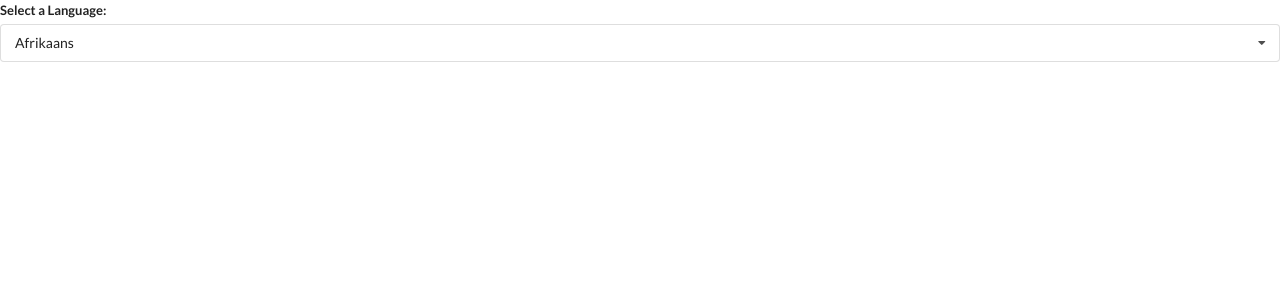
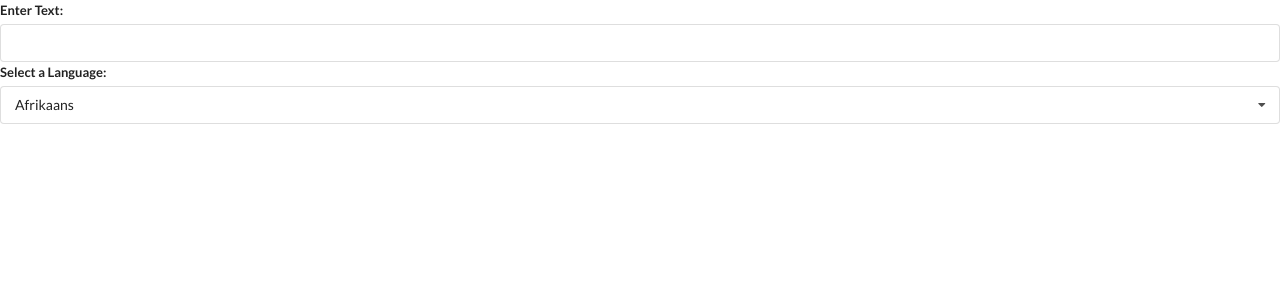
Before and after one commit to johnpospisil/react-widgets, a React (Create React App) app: page / in a window 1280 px wide. Shown: the top 300 px of the page. Built offline with nearby package versions, Linux system fonts and the light colour scheme.

Commit message:
Add the user text input field

```diff
--- a/src/App.js
+++ b/src/App.js
@@ -1,4 +1,4 @@
-import React, { useState } from "react";
+import React from "react";
 import "semantic-ui-css/semantic.min.css";
 // import Accordion from "./components/Accordion";
 // import Search from "./components/Search";
--- a/src/components/Translate.js
+++ b/src/components/Translate.js
@@ -18,8 +18,16 @@ const options = [
 
 const Translate = () => {
   const [language, setLanguage] = useState(options[0]);
+  const [text, setText] = useState("");
+
   return (
     <div>
+      <div className="ui form">
+        <div className="field">
+          <label>Enter Text:</label>
+          <input value={text} onChange={(e) => setText(e.target.value)} />
+        </div>
+      </div>
       <Dropdown
         label="Select a Language:"
         selected={language}
```
